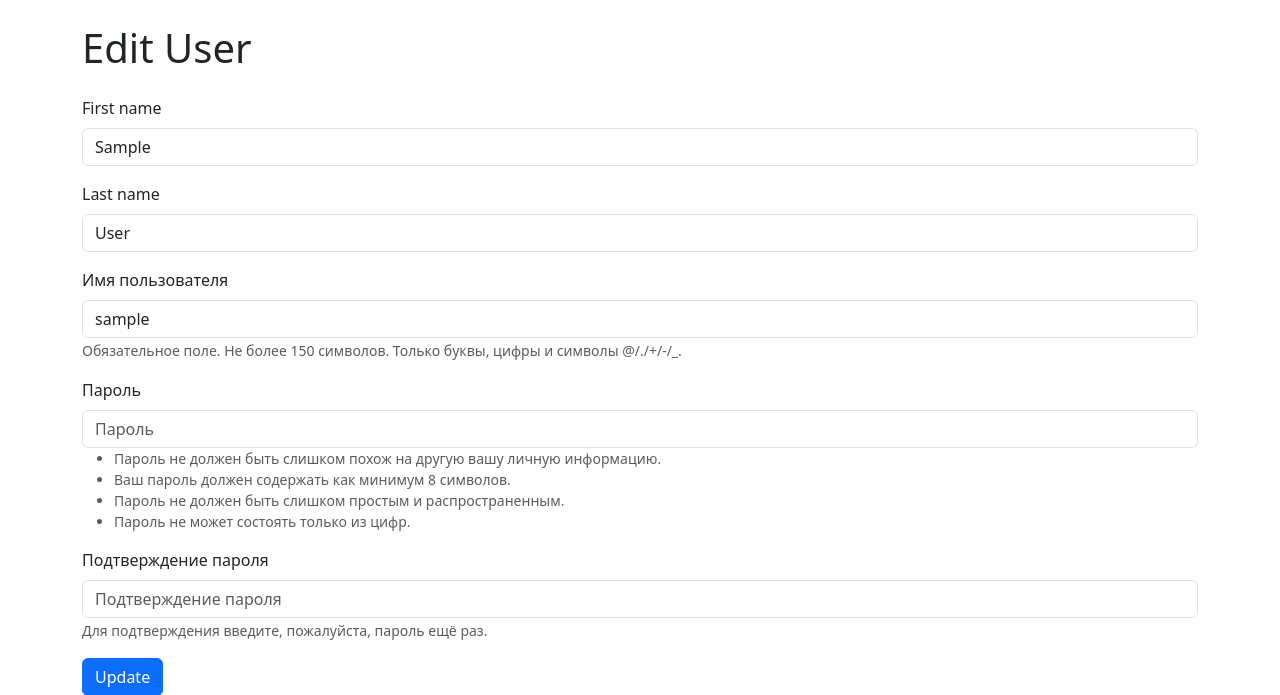
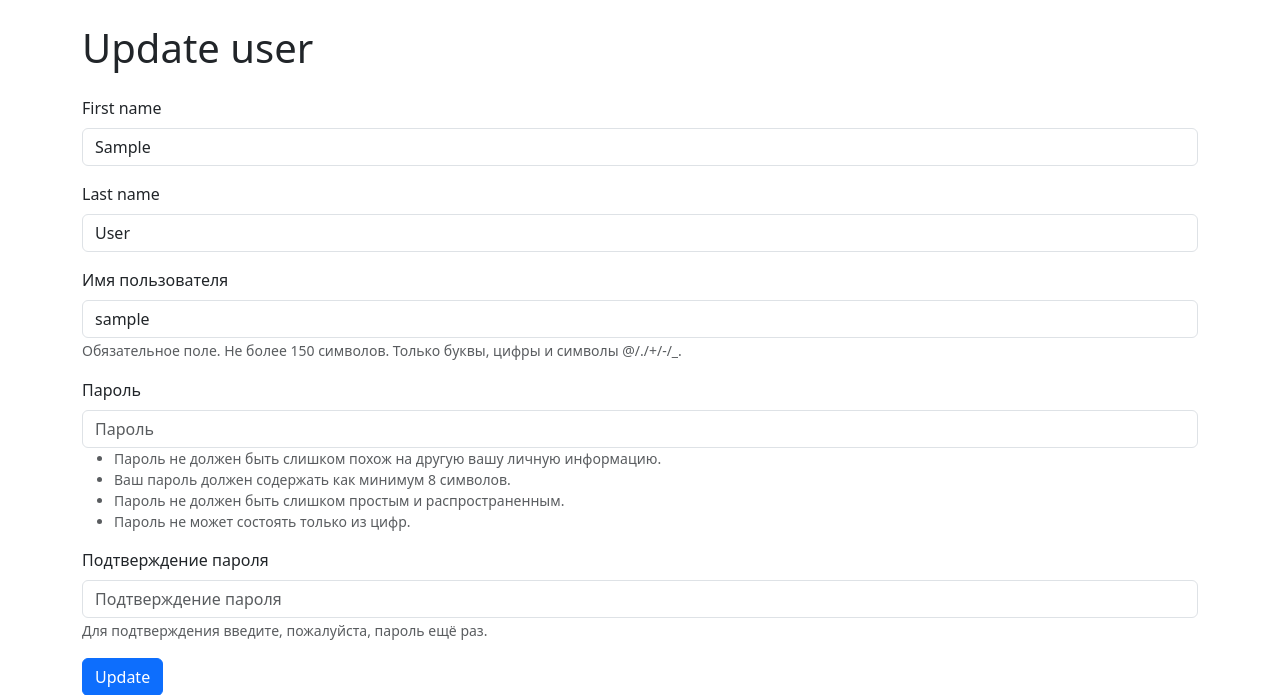
Before and after one commit to Maxcosanostra/python-project-52, a Django app: page /users/1/update/ in a window 1280 px wide. Shown: the part 56-751 px from the top of the page. Run offline with Django 5.2, Linux system fonts and the light colour scheme; the visitor is signed in with stand-in values (Sample User, id 1); data comes from the database, SQL or seed files in the repository; some libraries are stand-ins or nearby versions.

Commit message:
add context "verb" and "noun" to register button in user_list.html & user_list.html

```diff
--- a/templates/users/user_form.html
+++ b/templates/users/user_form.html
@@ -2,15 +2,19 @@
 {% load django_bootstrap5 i18n %}
 
 {% block title %}
-    {% if object %}{% trans "Edit User" %}
-    {% else %}{% trans "Register" %}
+    {% if object %}
+        {% trans "Update user" %}
+    {% else %}
+        {% trans "Register" context "noun" %}
     {% endif %}
 {% endblock %}
 
 {% block content %}
 <h1 class="mb-4">
-    {% if object %}{% trans "Edit User" %}
-    {% else %}{% trans "Register" %}
+    {% if object %}
+        {% trans "Update user" %}
+    {% else %}
+        {% trans "Register" context "verb" %}
     {% endif %}
 </h1>
 
@@ -18,8 +22,10 @@
     {% csrf_token %}
     {% bootstrap_form form %}
     <button type="submit" class="btn btn-primary">
-        {% if object %}{% trans "Update" %}
-        {% else %}{% trans "Register" %}
+        {% if object %}
+            {% trans "Update" %}
+        {% else %}
+            {% trans "Register" context "verb" %}
         {% endif %}
     </button>
 </form>
```
Also changed, not shown: templates/users/user_list.html (+8 -4 lines), locale/ru/LC_MESSAGES/django.po, 1 other file.
